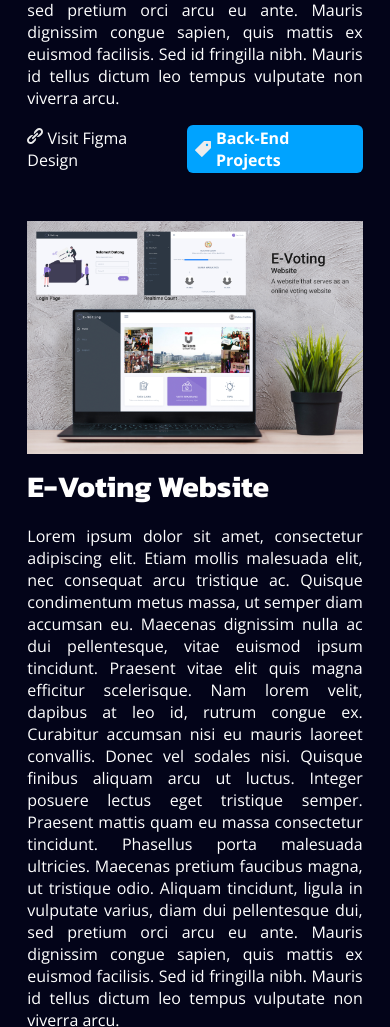
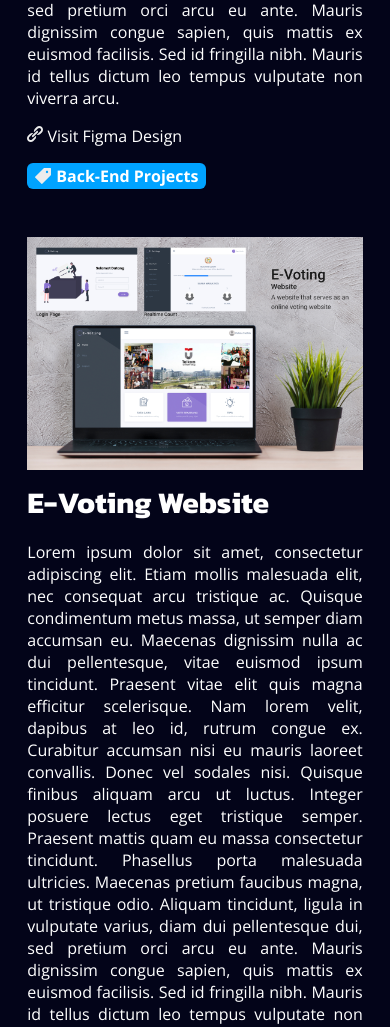
Before and after one commit to alfi2811/portofolio-web, a plain HTML site: page index.html in a window 390 px wide. Shown: the part 2027-3054 px from the top of the page. Drawn offline with nearby package versions, Linux system fonts and the light colour scheme.

Commit message:
change flex direction of link projects

```diff
--- a/assets/stylesheets/style.css
+++ b/assets/stylesheets/style.css
@@ -315,10 +315,19 @@ nav ul li a {
     font-weight: bold;
 }
 
+@media(max-width: 768px) {
+    .project-group .card-project .project-desc .link {
+        flex-direction: column;
+        align-items: flex-start;
+        gap: 1em;
+    }
+
+}
 @media(max-width: 425px) {
     .project-group {
         grid-template-columns: 1fr;
     }
+
 }
 
 /* end project section */
```
